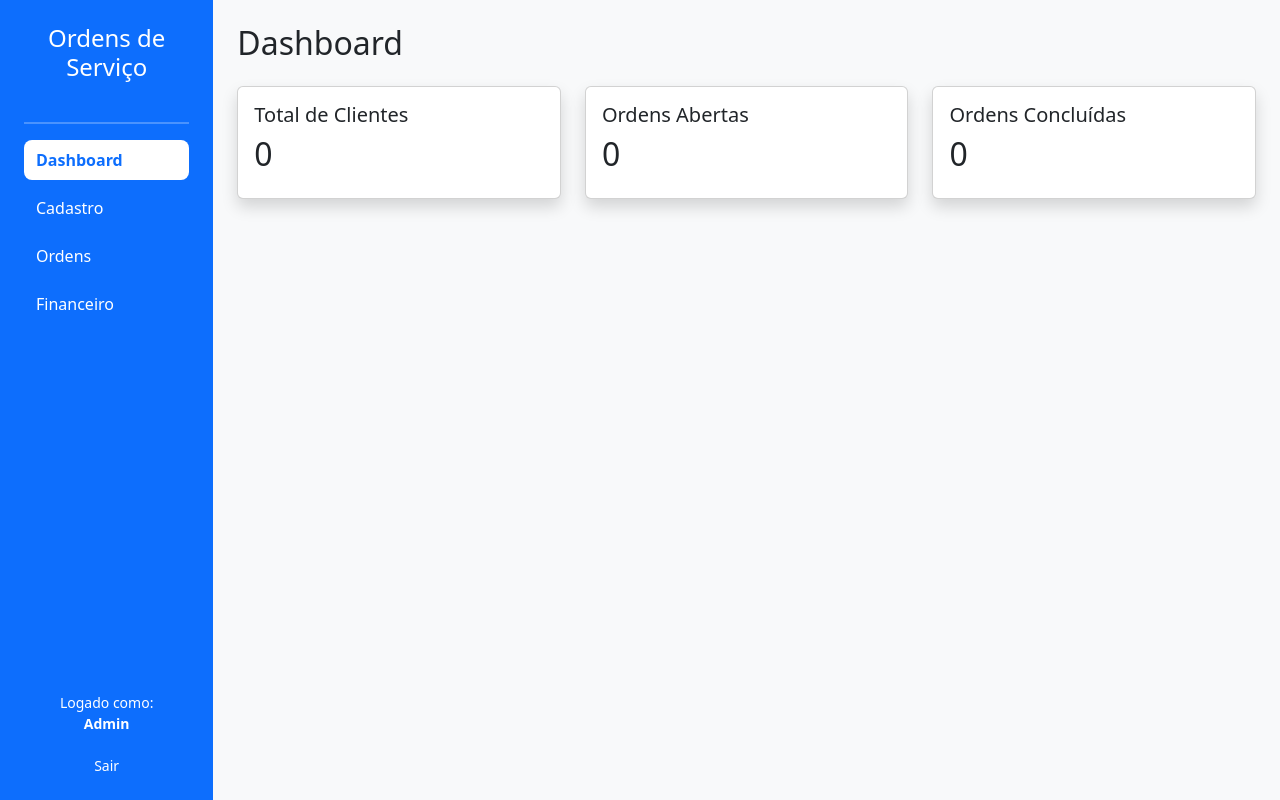
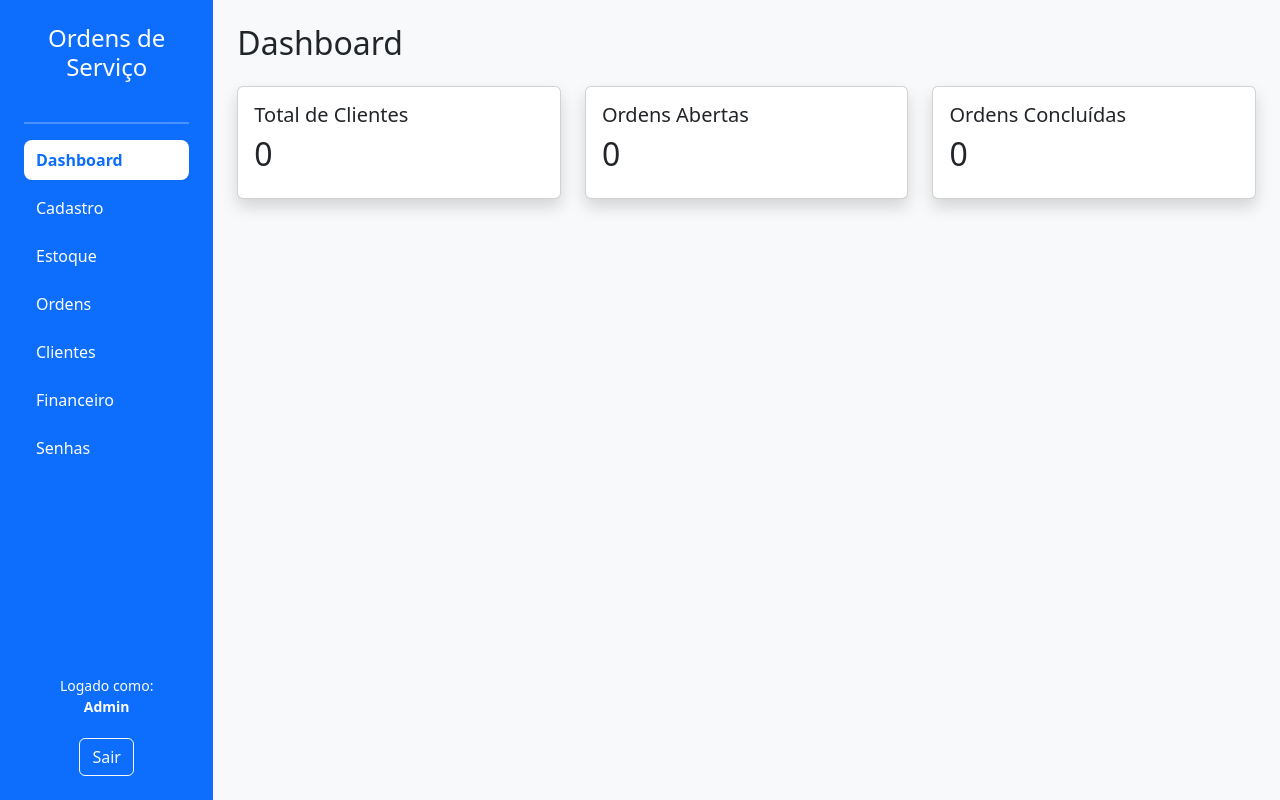
Before and after one commit to luispittol07-debug/Sistema-de-OS, a Django app: page / in a window 1280 px wide. Run offline with Django 5.2, Linux system fonts and the light colour scheme; a user stored in the database is signed in; data that the repository does not hold is empty.

Commit message:
Atualização dos links

```diff
--- a/clientes/urls.py
+++ b/clientes/urls.py
@@ -8,4 +8,6 @@ urlpatterns = [
     path('financeiro/', views.financeiro, name='financeiro'),
     path('login/', views.login_view, name='login'),
     path('dashboard/', views.dashboard, name='dashboard'),
+    path('estoque/', views.estoque, name='estoque'),
+    path('clientes/', views.clientes, name='clientes'),
 ]
--- a/clientes/views.py
+++ b/clientes/views.py
@@ -6,8 +6,20 @@ from django.contrib.auth.decorators import user_passes_test
 from .models import Cliente, OrdemServico
 
 
+@login_required
 def clientes(request):
-    return render(request, "clientes.html")
+    clientes = Cliente.objects.all()
+    return render(request, 'clientes.html', {'clientes': clientes})
+
+
+@login_required
+def senhas(request):
+    return render(request, "senhas.html")
+
+
+@login_required
+def estoque(request):
+    return render(request, "estoque.html")
 
 
 @login_required
@@ -20,6 +32,7 @@ def ordens(request):
     return render(request, "ordens.html")
 
 
+@login_required
 def is_tecnico(user):
     return user.groups.filter(name="tecnico").exists()
 
@@ -30,6 +43,7 @@ def financeiro(request):
 
 
 def login_view(request):
+    erro = None
     if request.method == "POST":
         username = request.POST.get("username")
         password = request.POST.get("password")
@@ -43,8 +57,9 @@ def login_view(request):
                 return redirect("/admin/")
             else:
                 return redirect("dashboard")
-
-    return render(request, "login.html")
+        else:
+            erro = "Usuário não encontrado!"
+    return render(request, "login.html", {"erro": erro})
 
 
 def dashboard(request):
--- a/templates/base.html
+++ b/templates/base.html
@@ -22,28 +22,24 @@
         <!-- SIDEBAR -->
         <aside class="col-12 col-md-3 col-lg-2 bg-primary text-white p-4 d-flex flex-column">
           <h4 class="text-center mb-4">Ordens de Serviço</h4>
-          <hr class="border-2">
+          <hr class="border-2" />
 
           {% if user.is_authenticated %}
             <nav class="nav flex-column gap-2">
               <a href="{% url 'dashboard' %}" class="sidebar-link nav-link {% if request.resolver_match.url_name == 'dashboard' %}active{% endif %}">Dashboard</a>
-
               <a href="{% url 'cadastro' %}" class="sidebar-link nav-link {% if request.resolver_match.url_name == 'cadastro' %}active{% endif %}">Cadastro</a>
-
+              <a href="{% url 'estoque' %}" class="sidebar-link nav-link {% if request.resolver_match.url_name == 'estoque' %}active{% endif %}">Estoque</a>
               <a href="{% url 'ordens' %}" class="sidebar-link nav-link {% if request.resolver_match.url_name == 'ordens' %}active{% endif %}">Ordens</a>
-
+              <a href="{% url 'clientes' %}" class="sidebar-link nav-link {% if request.resolver_match.url_name == 'clientes' %}active{% endif %}">Clientes</a>
               <a href="{% url 'financeiro' %}" class="sidebar-link nav-link {% if request.resolver_match.url_name == 'financeiro' %}active{% endif %}">Financeiro</a>
+              <a href="{% url 'senhas' %}" class="sidebar-link nav-link {% if request.resolver_match.url_name == 'senhas' %}active{% endif %}">Senhas</a>
             </nav>
 
             <div class="mt-auto pt-4 small text-center">
               Logado como:<br />
               <strong>{{ user.username }}</strong>
               <br /><br />
-              <a href="{% url 'login' %}" class="text-white text-decoration-none">Sair</a>
-            </div>
-          {% else %}
-            <div class="mt-auto text-center">
-              <a href="{% url 'login' %}" class="btn btn-light btn-sm">Fazer Login</a>
+              <a href="{% url 'login' %}" class="btn btn-outline-light">Sair</a>
             </div>
           {% endif %}
         </aside>
--- a/templates/static/general/css/base.css
+++ b/templates/static/general/css/base.css
@@ -1,4 +1,4 @@
-.sidebar-link {
+a.sidebar-link {
   color: white;
   border-radius: 8px;
   padding: 8px 12px;
```
Also changed, not shown: templates/login.html (+8 -3 lines), db.sqlite3, templates/clientes.html (added), templates/estoque.html (added), templates/financeiro.html (added), templates/ordens.html (added), templates/static/general/css/cadastro.html (added).
